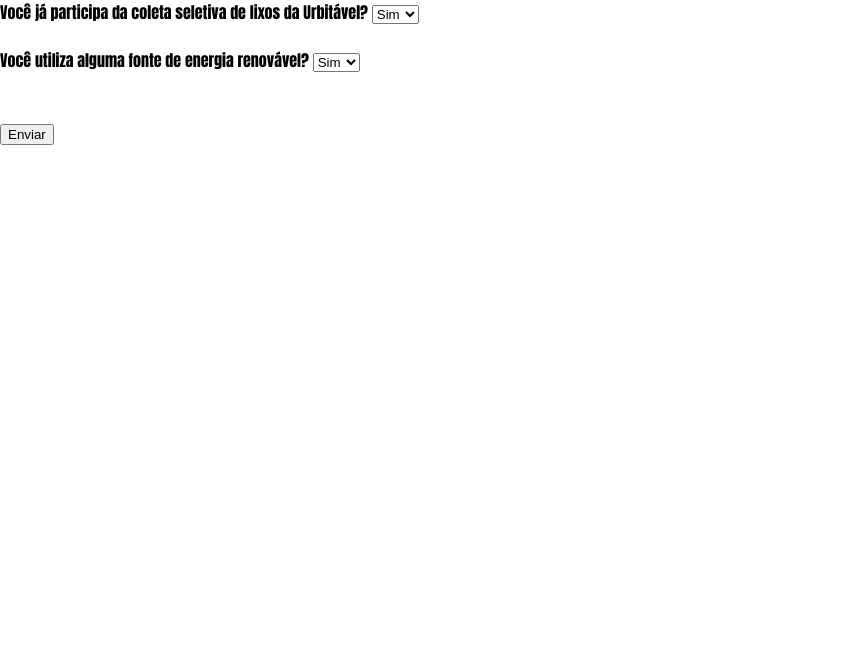
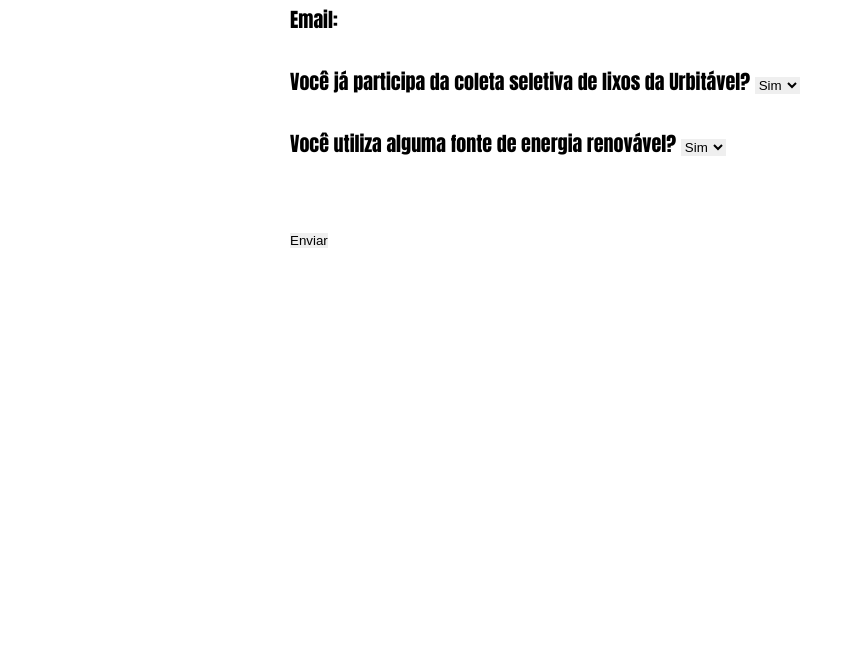
Before and after one commit to anazerlin/javascript-sprint2, a plain HTML site: page index.html in a window 1280 px wide. Shown: the part 148-800 px from the top of the page, without its empty margins (0-863 px from the left). Drawn offline with Linux system fonts and the light colour scheme; files whose address does not match are found by name.

Commit message:
alterações

```diff
--- a/index.html
+++ b/index.html
@@ -32,7 +32,8 @@
     <br>
     <br>
     <br>
-    <input type="submit" value="Enviar">
+    <div class="button"><input type="submit" value="Enviar"></div>
+
   </form>
 
   <script src="script.js"></script>
--- a/style.css
+++ b/style.css
@@ -1,10 +1,18 @@
 * {
-    margin: 0;
-    padding: 20;
+    padding:0;
+    margin:0;
+    vertical-align:baseline;
+    list-style:none;
+    border:0
 }
 
 body {
-    font-family:Impact, Haettenschweiler, 'Arial Narrow Bold', sans-serif
+    font-family:Impact, Haettenschweiler, 'Arial Narrow Bold', sans-serif;
+    width: 700px;
+    margin-left: auto;
+    margin-right: auto;
+    margin-top: 30px ;
+    font-size: 20px;
 }
 
 h1 {
```
Also changed, not shown: 1 other file.
